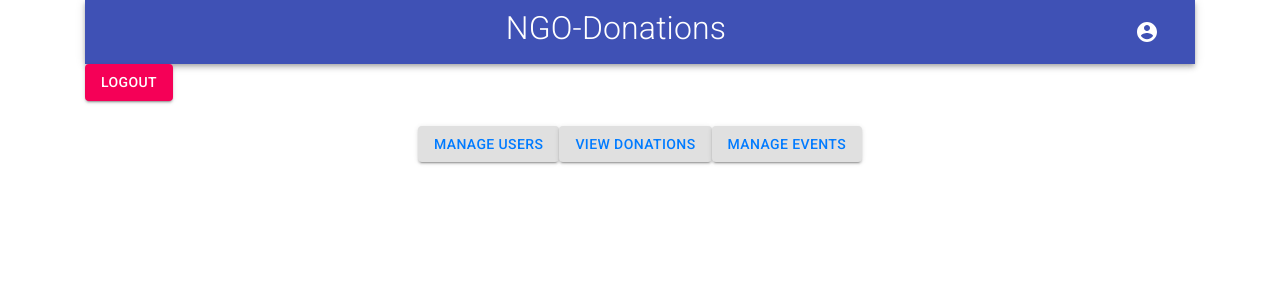
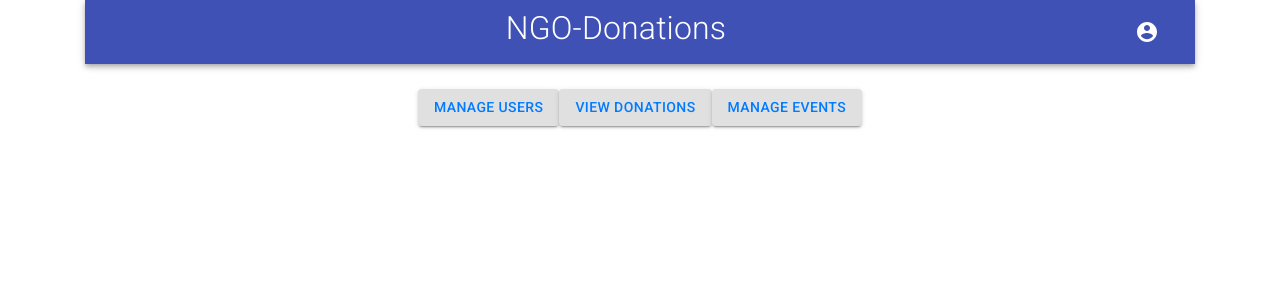
Before and after one commit to Rishabh7890/NgoClient, a React (Create React App) app in the folder client/ngo-client/: page /adminchoicepage in a window 1280 px wide. Shown: the top 300 px of the page. Built offline with nearby package versions, Linux system fonts and the light colour scheme.

Commit message:
logout button works in navbar

```diff
--- a/client/ngo-client/src/components/navbar.js
+++ b/client/ngo-client/src/components/navbar.js
@@ -38,6 +38,10 @@ export default function MenuAppBar() {
     setAnchorEl(null);
   };
 
+  const _handleLogoutClick = () => {
+    window.open("http://127.0.0.1:3000/", "_self");
+  };
+
   return (
     <div className={classes.root}>
       <AppBar position="static">
@@ -72,7 +76,7 @@ export default function MenuAppBar() {
                 open={open}
                 onClose={handleClose}
               >
-                                <MenuItem onClick={handleChange}>Logout</MenuItem>
+                <MenuItem onClick={_handleLogoutClick}>Logout</MenuItem>
               </Menu>
             </div>
           )}
--- a/client/ngo-client/src/pages/adminChoicePage.js
+++ b/client/ngo-client/src/pages/adminChoicePage.js
@@ -12,13 +12,6 @@ class AdminChoicePage extends Component {
     return (
       <React.Fragment>
         <MenuAppBar />
-        <Button
-          variant="contained"
-          color="secondary"
-          onClick={this._handleLogoutClick}
-        >
-          Logout
-        </Button>
         <div className="App" align="center">
           <header className="App-header" style={buttonMarginStyle}>
             <Button variant="contained" color="default">
--- a/client/ngo-client/src/pages/adminDonations.js
+++ b/client/ngo-client/src/pages/adminDonations.js
@@ -37,13 +37,6 @@ class AdminDonations extends Component {
     return (
       <React.Fragment>
         <MenuAppBar />
-        <Button
-          variant="contained"
-          color="secondary"
-          onClick={this._handleLogoutClick}
-        >
-          Logout
-        </Button>
         <div className="App" align="center">
           <header className="App-header" style={buttonMarginStyle}>
             <DonationTable donations={this.state.donations} />
--- a/client/ngo-client/src/pages/adminEvents.js
+++ b/client/ngo-client/src/pages/adminEvents.js
@@ -37,13 +37,6 @@ class AdminEvents extends Component {
     return (
       <React.Fragment>
         <MenuAppBar />
-        <Button
-          variant="contained"
-          color="secondary"
-          onClick={this._handleLogoutClick}
-        >
-          Logout
-        </Button>
         <div className="App" align="center">
           <header className="App-header" style={buttonMarginStyle}>
             <EventTable events={this.state.events} />
--- a/client/ngo-client/src/pages/adminUsers.js
+++ b/client/ngo-client/src/pages/adminUsers.js
@@ -37,13 +37,6 @@ class AdminUsers extends Component {
     return (
       <React.Fragment>
         <MenuAppBar />
-        <Button
-          variant="contained"
-          color="secondary"
-          onClick={this._handleLogoutClick}
-        >
-          Logout
-        </Button>
         <div className="App" align="center">
           <header className="App-header" style={buttonMarginStyle}>
             <UserTable users={this.state.users} />
--- a/client/ngo-client/src/pages/userEventPage.js
+++ b/client/ngo-client/src/pages/userEventPage.js
@@ -28,13 +28,6 @@ class UserEventPage extends Component {
     return (
       <React.Fragment>
         <MenuAppBar />
-        <Button
-          variant="contained"
-          color="secondary"
-          onClick={this._handleLogoutClick}
-        >
-          Logout
-        </Button>
         <UserEventTable events={this.state.events} />
         <hr />
       </React.Fragment>
```
Lines whose indentation alone changed are shown as unchanged.
